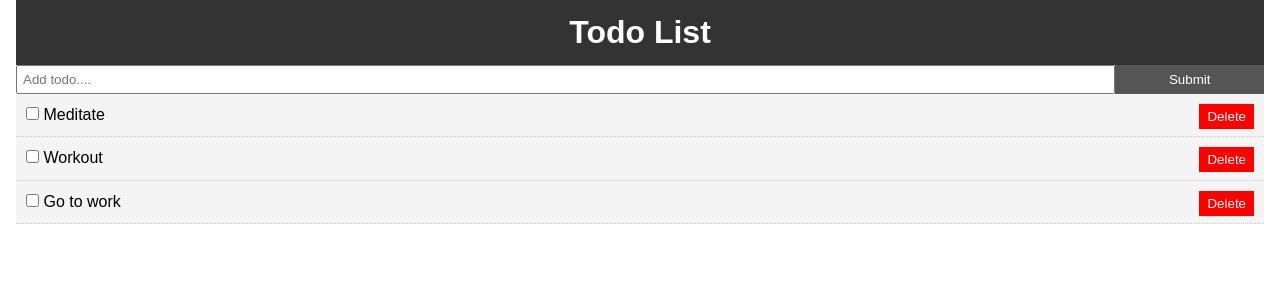
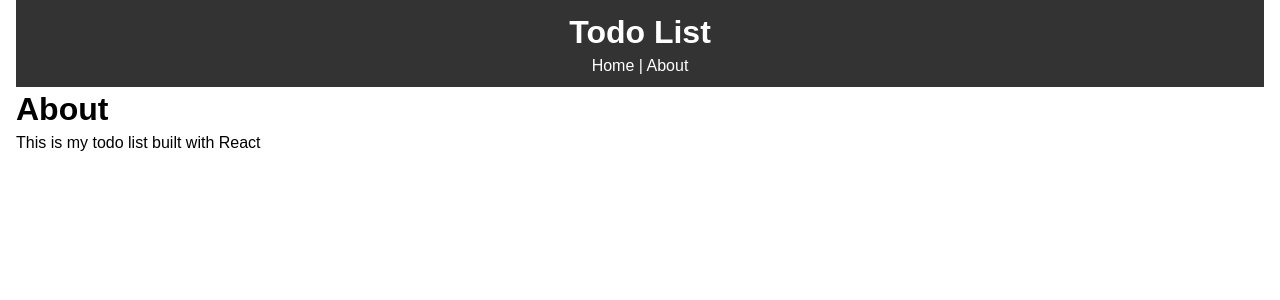
Before and after one commit to quentin-papera/TodoList_React, a React (Create React App) app: page /about in a window 1280 px wide. Shown: the top 300 px of the page. Built offline with nearby package versions, Linux system fonts and the light colour scheme.

Commit message:
Added About.js and create routes with react-router-dom

```diff
--- a/src/App.js
+++ b/src/App.js
@@ -1,7 +1,9 @@
 import React, { Component } from 'react';
+import { BrowserRouter as Router, Route} from 'react-router-dom'
 import Header from './components/layout/Header';
 import Todos from './components/Todos';
 import AddTodo from './components/AddTodo';
+import About from './components/pages/About';
 import uuid from 'react-uuid';
 import './App.css';
 
@@ -51,13 +53,20 @@
 
   render(){
     return(
+      <Router>
         <div className="App">
           <div className="container">
             <Header/>
+            <Route exact path='/' render={props => (
+              <React.Fragment>
                 <AddTodo addTodo={this.addTodo}/>
                 <Todos todos={this.state.todos} markComplete={this.markComplete} delTodo={this.delTodo}/>
+              </React.Fragment>
+            )}/>
+            <Route path='/about' component={About} />
           </div>
         </div>
+      </Router>
     )
   }
 }
--- a/src/components/layout/Header.js
+++ b/src/components/layout/Header.js
@@ -1,9 +1,11 @@
 import React from 'react'
+import { Link } from 'react-router-dom'
 
 function Header(){
 	return (
 		<header style={headerStyle}>
 			<h1>Todo List</h1>
+			<Link style={linkStyle} to="/">Home</Link> | <Link style={linkStyle} to="/about">About</Link>
 		</header>
 	)
 }
@@ -15,4 +17,9 @@
   padding: '10px'
 }
 
+const linkStyle = {
+	color: '#fff',
+	textDecoration: 'none'
+}
+
 export default Header;
--- a/src/components/pages/About.js
+++ b/src/components/pages/About.js
@@ -0,0 +1,13 @@
+import React from 'react'
+
+function About() {
+	return (
+    <React.Fragment>
+      <h1>About</h1>
+      <p>This is my todo list built with React</p>
+    </React.Fragment>
+
+	)
+}
+
+export default About
```
Lines whose indentation alone changed are shown as unchanged.
